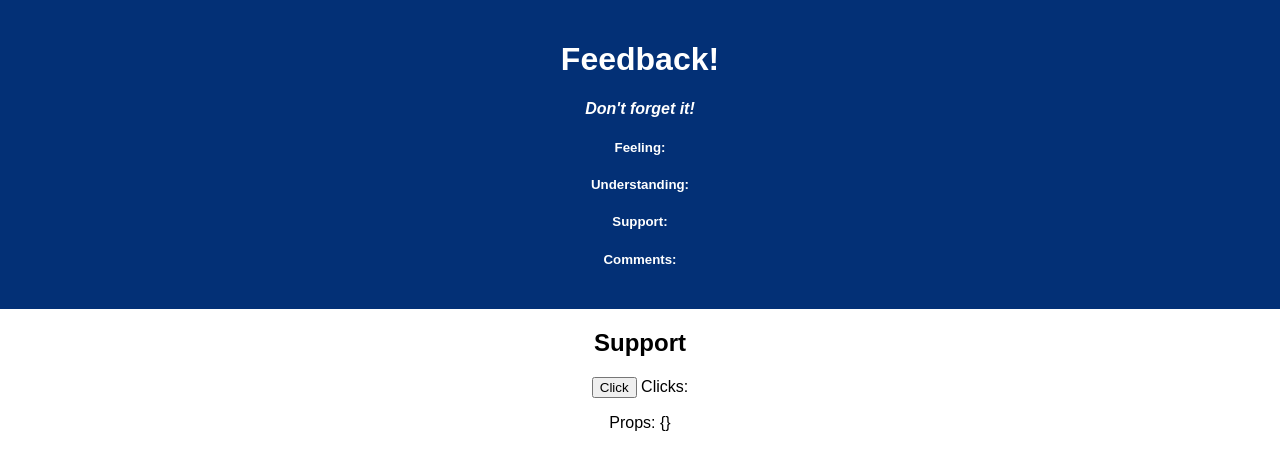
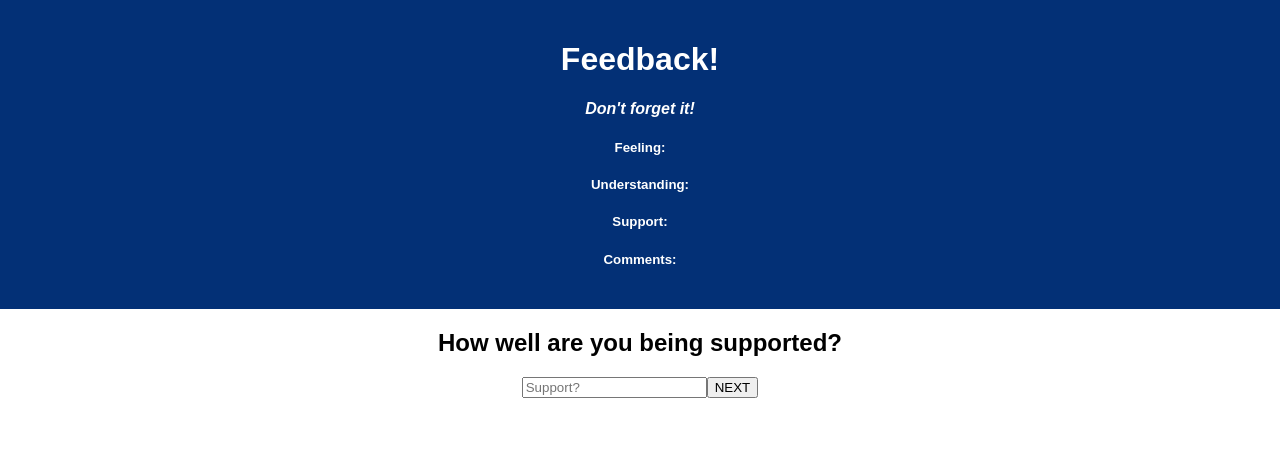
Before and after one commit to Pete-Hall/redux-feedback-loop, a React (Create React App) app: page /#/support in a window 1280 px wide. Shown: the top 470 px of the page. Built offline with nearby package versions, Linux system fonts and the light colour scheme.

Commit message:
Set up Support component to send input to reducer.

```diff
--- a/src/components/Feeling/Feeling.jsx
+++ b/src/components/Feeling/Feeling.jsx
@@ -1,7 +1,7 @@
 import {useState} from 'react';
 import {useDispatch} from 'react-redux';
 
-function Feeling(props) {
+function Feeling() {
 
   const [feeling, setFeeling] = useState(0);
   const dispatch = useDispatch();
--- a/src/components/Support/Support.jsx
+++ b/src/components/Support/Support.jsx
@@ -1,18 +1,25 @@
 import {useState} from 'react';
+import {useDispatch} from 'react-redux';
 
-function Support(props) {
-  // template hook
-  const [hook, setHook] = useState(null);
+function Support() {
 
-  const handleHook = () => {
-    setHook(event.target.value);
+  const [support, setSupport] = useState(0);
+  const dispatch = useDispatch();
+
+  const changeSupport = () => {
+    setSupport(event.target.value);
+  }
+
+  const sendSupport = () => {
+    console.log('in sendSupport');
+    dispatch({type: 'SET_SUPPORT', payload: support});
   }
 
   return(
     <div>
-      <h2>Support</h2>
-      <p><button onClick={handleHook}>Click</button> Clicks: {hook}</p>
-      <p>Props: {JSON.stringify(props)}</p>
+      <h2>How well are you being supported?</h2>
+      <input type="number" placeholder="Support?" onChange={changeSupport}/>
+      <button onClick={sendSupport}>NEXT</button>
     </div>
   );
 }
--- a/src/components/Understanding/Understanding.jsx
+++ b/src/components/Understanding/Understanding.jsx
@@ -1,7 +1,7 @@
 import {useState} from 'react';
 import {useDispatch} from 'react-redux';
 
-function Understanding(props) {
+function Understanding() {
 
   const [understanding, setUnderstanding] = useState(0);
   const dispatch = useDispatch();
```
